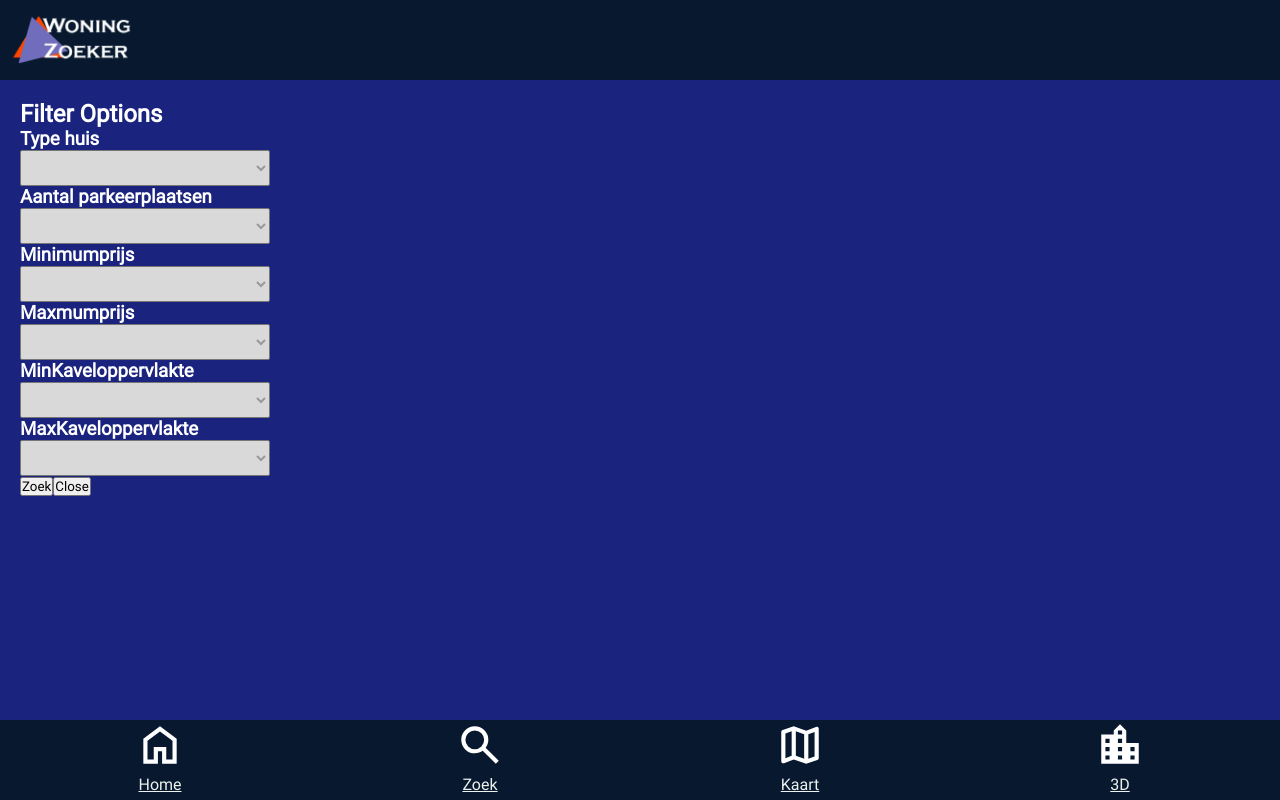
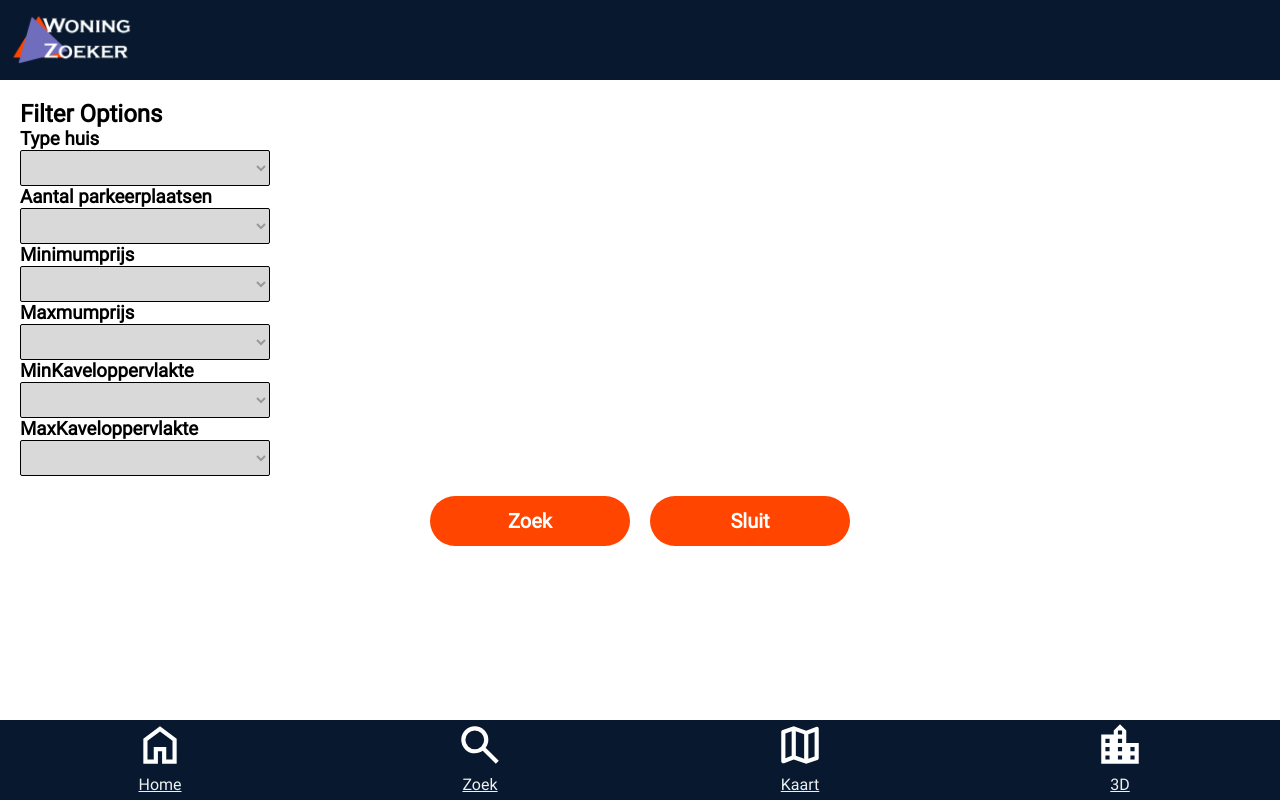
Before and after one commit to tomlommerse/woningzoeker, a React (Create React App) app: page /zoek in a window 1280 px wide. Both pictures are taken after a click on the button 1184 px from the left and 440 px from the top of the page. Shown: the top 800 px of the page. Built offline with nearby package versions, Linux system fonts and the light colour scheme.

Commit message:
style overlay

```diff
--- a/src/components/Filteroverlay.jsx
+++ b/src/components/Filteroverlay.jsx
@@ -25,46 +25,37 @@ const FilterOverlay = ({ onClose }) => {
     window.location.reload(); // Reload the page
   };
 
-  const handleRoomFilterChange = (event) => {
-    setRoomFilter(event.target.value);
-  };
-
-  const applyFilters = () => {
-    onFilterChange(roomFilter);
-    toggleOverlay(); // Close the overlay after applying filters
-  };
 
   return (
     <div className="filter-overlay">
-      <h2>Filter Options</h2>
+      <h2 className='overlaytekst'>Filter Options</h2>
 
-      <h3>Type huis</h3>
+      <h3 className='overlaytekst'>Type huis</h3>
       <Dropdown dataKey="type" onChange={(value) => setSelectedType(value)} />
 
-      <h3>Aantal parkeerplaatsen</h3>
+      <h3 className='overlaytekst'>Aantal parkeerplaatsen</h3>
       <Dropdown dataKey="parking_count" onChange={(value) => setParkingCount(value)} />
 
-      <h3>Minimumprijs</h3>
+      <h3 className='overlaytekst'>Minimumprijs</h3>
       <Dropdown dataKey="price" roundBy={100000} roundDirection="down" onChange={(value) => setMinPrice(value)} />
 
-      <h3>Maxmumprijs</h3>
+      <h3 className='overlaytekst'>Maxmumprijs</h3>
       <Dropdown dataKey="price" roundBy={100000} roundDirection="up" onChange={(value) => setMaxPrice(value)} />
 
-      <h3>MinKaveloppervlakte</h3>
+      <h3 className='overlaytekst'>MinKaveloppervlakte</h3>
       <Dropdown dataKey="plot_surface" roundBy={10} roundDirection="down" onChange={(value) => setMinPlot_surface(value)} />
 
-      <h3>MaxKaveloppervlakte</h3>
+      <h3 className='overlaytekst'>MaxKaveloppervlakte</h3>
       <Dropdown dataKey="plot_surface" roundBy={10} roundDirection="up" onChange={(value) => setMaxPlot_surface(value)} />
 
-
-
-      <button className="search-button" onClick={search}>
-        Zoek
-      </button>
-
-      <button className="close-button" onClick={onClose}>
-        Close
-      </button>
+      <section className='buttongridoverlay'>
+        <button className="close-overlay-button" onClick={search}>
+          <h2>Zoek</h2>
+          </button>
+          <button className="close-overlay-button" onClick={onClose}>
+            <h2>Sluit</h2>
+          </button>
+      </section>
     </div>
   );
 };
--- a/src/components/Woningpagina/filter/filterbutton.css
+++ b/src/components/Woningpagina/filter/filterbutton.css
@@ -15,4 +15,5 @@
 
 .iets {
     width: 50px;
+    filter: invert(100%) sepia(14%) saturate(473%) hue-rotate(153deg) brightness(98%) contrast(94%);
 }
--- a/src/components/homesearch/Dropdown.jsx
+++ b/src/components/homesearch/Dropdown.jsx
@@ -1,7 +1,7 @@
 // Dropdown.jsx
-
 import React from 'react';
 import jsonData from '../../assets/wonen-in-de-kuil.json';
+import '../../styles/dropdown.css';
 
 function Dropdown({ dataKey, roundBy, roundDirection, onChange, placeholder }) {
     const options = jsonData.plots.map((plot) => {
--- a/src/styles/FilterOverlay.css
+++ b/src/styles/FilterOverlay.css
@@ -1,6 +1,6 @@
 .filter-overlay {
   display: block;
-  background-color: #1a237e;
+  background-color: white;
   color: white;
   padding: 20px;
   position: fixed;
@@ -10,38 +10,29 @@
   height: 80%; /* Pas deze waarde aan naar wens */
   z-index: 1000;
 }
-  .close-overlay-button {
-    background-color: #FF5722;
-    color: white;
-    padding: 10px;
-    border: none;
-    border-radius: 5px;
-    margin-right: 10px;
-    cursor: pointer;
-  }
 
-  .close-overlay-button:hover {
-    background-color: #E64A19;
-  }
-
-  .open-overlay-button {
-    position: fixed;
-    top: 50%;
-    transform: translateY(-50%);
-    right: 0px;
-    background-color: #2196F3;
-    color: white;
-    padding: 5px;
-    border: none;
-    border-radius: 5px;
-    cursor: pointer;
-    z-index: 1001;
+.overlaytekst{
+  color: black;
+}
+.close-overlay-button {
+  height: 50px;
+  border-radius: 60px;
+  border-width: 0px;
+  background-color: var(--color-orange);
+  text-align: center;
+  width: 200px;
+  display: flex;
+  align-items: center;
+  justify-content: center;
+  margin: 20px 10px;
+  color: white;
+}
+.buttongridoverlay{
+  width: 100%;
+  display: flex;
+  justify-content: center;
 }
 
-.open-overlay-button:hover {
-    background-color: #1565c0;
+.close-overlay-button:hover {
+  background-color: #E64A19;
 }
-.open-overlay-button img {
-  width: 70px;
-  height: 50px;
-}
--- /dev/null
+++ b/src/styles/dropdown.css
@@ -0,0 +1,6 @@
+.dropdown_box{
+    border-radius: 150px;
+    border-width: 2px;
+    border-color: black;
+    background-color: var(--color-white);
+}
```
